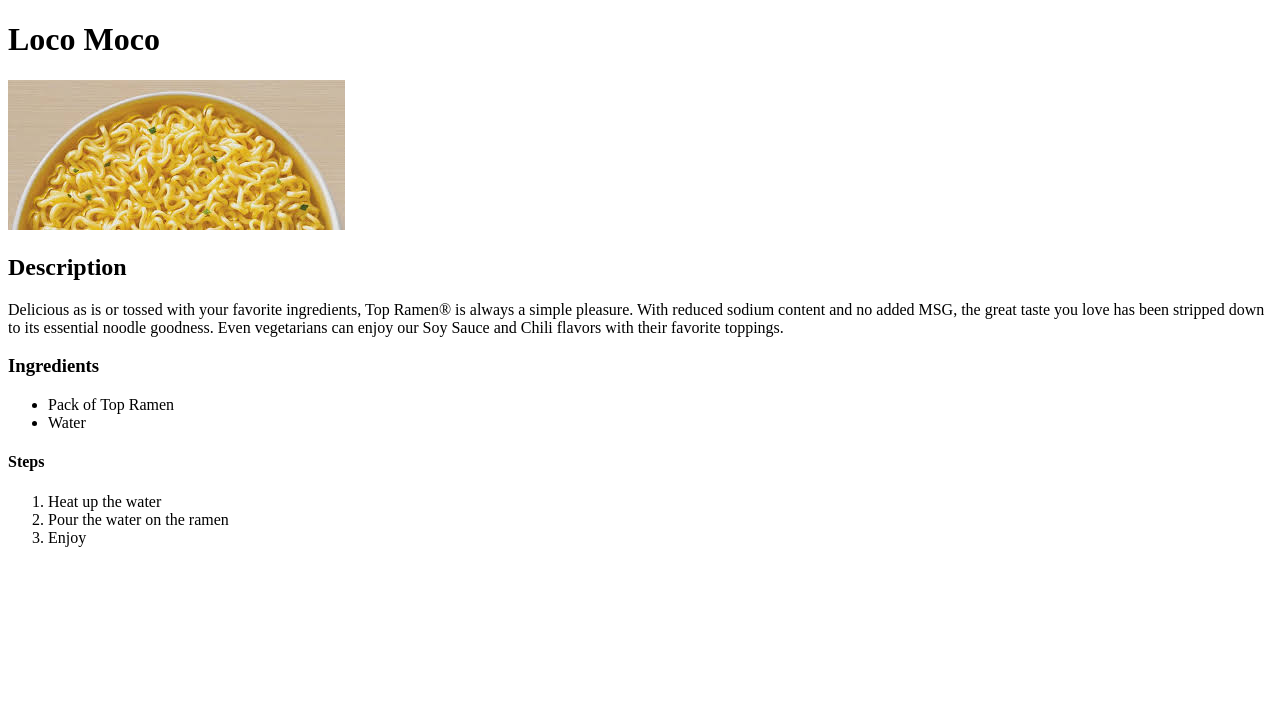
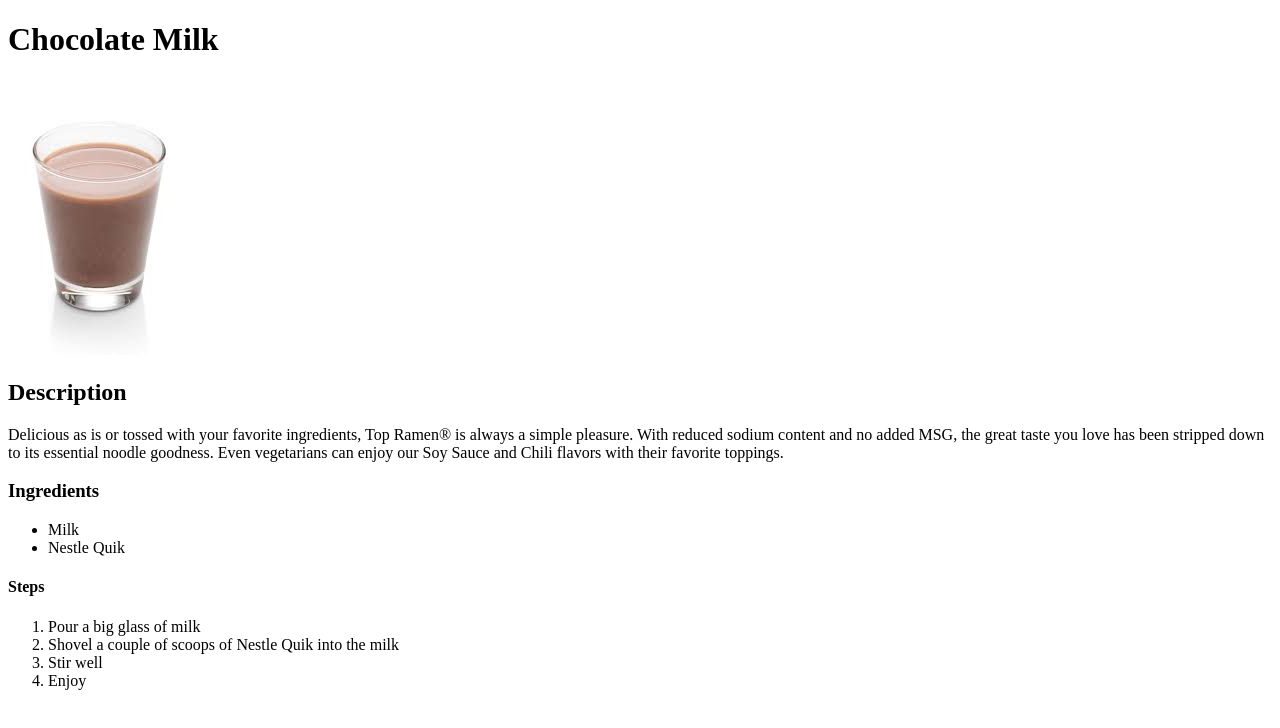
Before and after one commit to for-junk/odin-recipes, a plain HTML site: page recipes/milk.html in a window 1280 px wide. Drawn offline with Linux system fonts and the light colour scheme.

Commit message:
More mods

```diff
--- a/recipes/milk.html
+++ b/recipes/milk.html
@@ -4,23 +4,24 @@
   <meta charset="UTF-8">
   <meta http-equiv="X-UA-Compatible" content="IE=edge">
   <meta name="viewport" content="width=device-width, initial-scale=1.0">
-  <title>Ramen</title>
+  <title>Chocolate Milk</title>
 </head>
 <body>
-  <h1>Loco Moco</h1>
-  <img src="../images/ramen.jpg" alt="Ramen">
+  <h1>Chocolate Milk</h1>
+  <img src="../images/milk.jpg" alt="Chocolate Milk">
   <h2>Description</h2>
   <p>Delicious as is or tossed with your favorite ingredients, Top Ramen® is always a simple pleasure. With reduced sodium content and no added MSG, the great taste you love has been stripped down to its essential noodle goodness. Even vegetarians can enjoy our Soy Sauce and Chili flavors with their favorite toppings.</p>
   <h3>Ingredients</h3>
   <ul>
-    <li>Pack of Top Ramen</li>
-    <li>Water</li>
+    <li>Milk</li>
+    <li>Nestle Quik</li>
   </ul>
 
 <h4>Steps</h4>
   <ol>
-    <li>Heat up the water</li>
-    <li>Pour the water on the ramen</li>
+    <li>Pour a big glass of milk</li>
+    <li>Shovel a couple of scoops of Nestle Quik into the milk</li>
+    <li>Stir well</li>
     <li>Enjoy</li>
   </ol>
 
```
